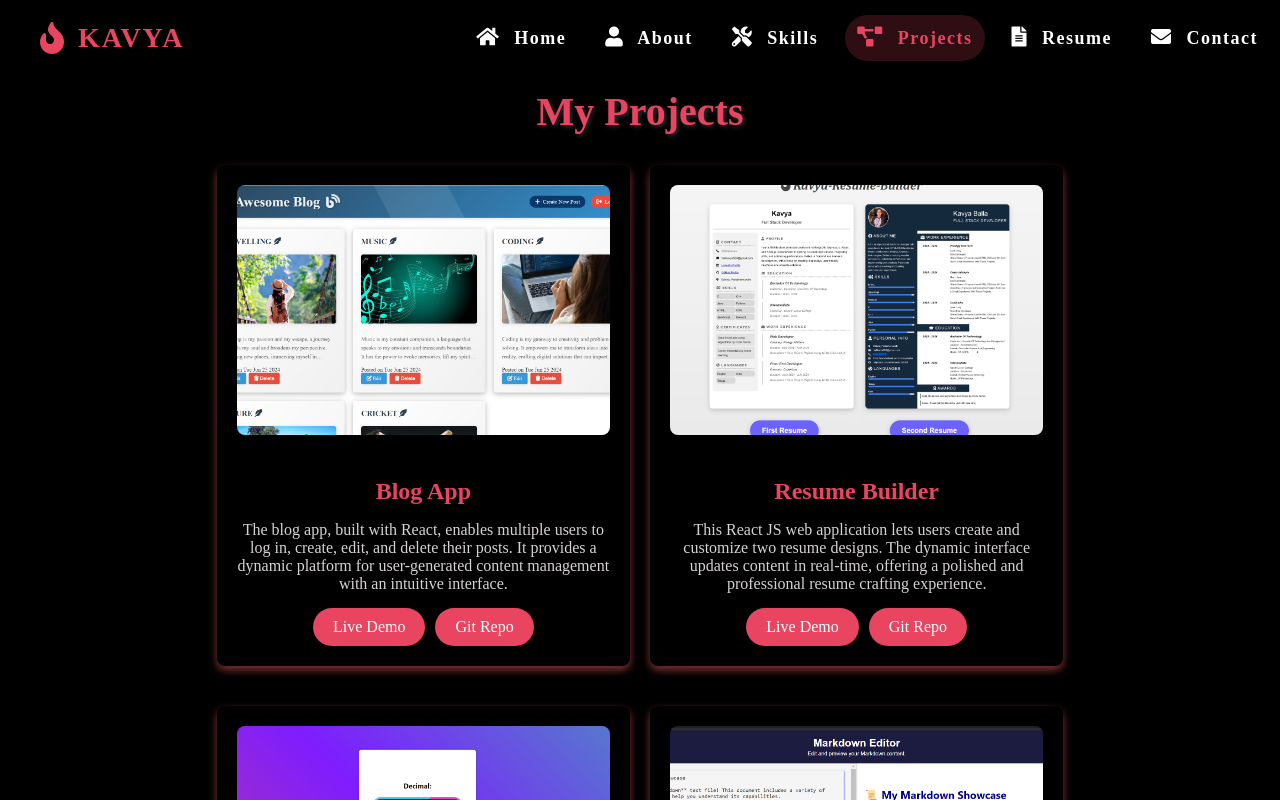
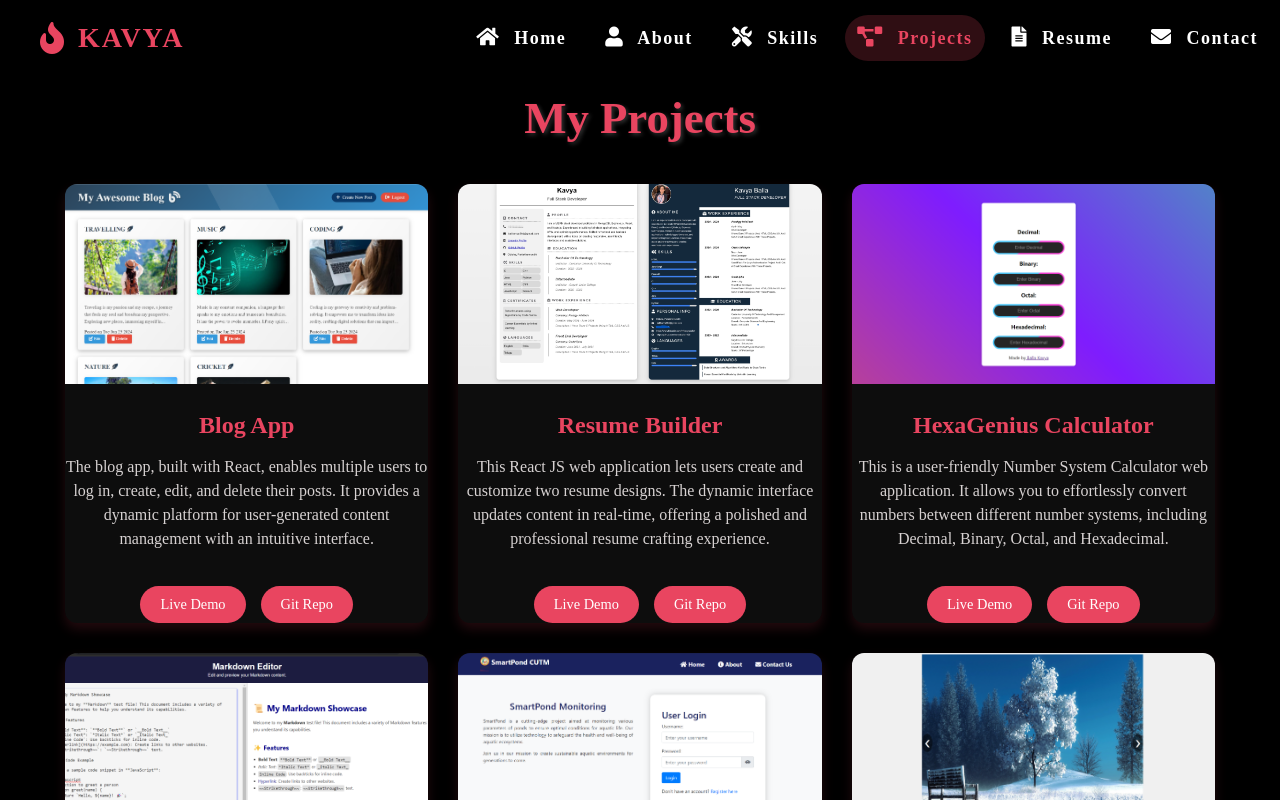
Before and after one commit to kavyaballa1020/Angular-Portfolio, an Angular app: page /projects in a window 1280 px wide. Shown: the top 800 px of the page. Built offline with nearby package versions, Linux system fonts and the light colour scheme.

Commit message:
"Refactored project card layout in projects component"

```diff
--- a/src/app/projects/projects.component.css
+++ b/src/app/projects/projects.component.css
@@ -5,103 +5,85 @@
   text-align: center;
   border-top: 5px solid #e94560;
 }
+
 .projects-section h2 {
-  font-size: 2.5rem;
-  margin-bottom: 30px;
+  font-size: 2.8rem;
+  margin-bottom: 40px;
   color: #e94560;
   text-shadow: 2px 2px 4px rgba(255,255,255,0.2);
+}
 
-}
 .project-cards-container {
   display: flex;
   flex-wrap: wrap;
   justify-content: center;
-  gap: 20px;
+  gap: 30px;
 }
-@keyframes fadeInUp {
-  from {
-    opacity: 0;
-    transform: translateY(20px);
-  }
-  to {
-    opacity: 1;
-    transform: translateY(0);
-  }
+
+.project-card {
+  width: calc(33.333% - 30px);
+  background-color: rgba(255, 255, 255, 0.05);
+  border-radius: 12px;
+  overflow: hidden;
+  box-shadow: 0 6px 12px rgba(233, 69, 96, 0.15);
+  transition: transform 0.3s ease, box-shadow 0.3s ease;
 }
-.project-card {
-  width: calc(33.333% - 20px);
-  margin-bottom: 20px;
-  padding: 20px;
-  backdrop-filter: blur(10px);
-  border-radius: 8px;
-  box-shadow: 0 4px 8px rgba(221, 86, 86, 0.58);
-  transition: transform 0.3s ease, box-shadow 0.3s ease;
-  color: #ffffff;
-  opacity: 0;
-  animation: fadeInUp 1s forwards;
-}
-.project-card:nth-child(1) {
-  animation-delay: 0.2s;
-}
-.project-card:nth-child(2) {
-  animation-delay: 0.4s;
-}
-.project-card:nth-child(3) {
-  animation-delay: 0.6s;
-}
-.project-card:nth-child(4) {
-  animation-delay: 0.8s;
-}
+
 .project-card:hover {
   transform: translateY(-5px);
-  box-shadow: 0 8px 16px rgba(0, 0, 0, 0.2);
+  box-shadow: 0 10px 20px rgba(233, 69, 96, 0.25);
 }
+
+.project-image-container {
+  position: relative;
+  overflow: hidden;
+}
+
 .project-image {
   width: 100%;
-  height: 250px;
+  height: 200px;
   object-fit: cover;
-  border-radius: 8px;
-  margin-bottom: 15px;
-  box-shadow: 0 4px 8px rgba(0, 0, 0, 0.1);
+  transition: transform 0.3s ease;
 }
+
+.project-card:hover .project-image {
+  transform: scale(1.05);
+}
+
+.project-info {
+  padding: 20px;
+}
+
 .project-card h3 {
   font-size: 1.5rem;
   margin-bottom: 10px;
   color: #e94560;
 }
+
 .project-card p {
   font-size: 1rem;
   color: #d7d2d2;
   margin-bottom: 15px;
+  line-height: 1.5;
 }
-.project-link {
-  display: inline-block;
-  padding: 10px 20px;
-  font-size: 1rem;
-  color: #ffffff;
-  background-color: #e94560;
-  text-decoration: none;
-  border-radius: 25px;
-  transition: background-color 0.3s ease;
-}
-.project-link:hover {
-  background-color: #ff6b8b;
-}
+
 .project-links {
   display: flex;
   justify-content: center;
-  gap: 10px;
-  margin-top: 15px;
+  gap: 15px;
+  margin-top: 20px;
 }
+
 .project-links a {
   padding: 10px 20px;
-  font-size: 1rem;
+  font-size: 0.9rem;
   color: #ffffff;
   background-color: #e94560;
   text-decoration: none;
   border-radius: 25px;
   transition: background-color 0.3s ease, transform 0.3s ease;
 }
+
 .project-links a:hover {
   background-color: #ff6b8b;
   transform: translateY(-2px);
@@ -110,11 +92,13 @@
 .project-links a:active {
   transform: translateY(0);
 }
+
 @media (max-width: 1024px) {
   .project-card {
     width: calc(50% - 20px);
   }
 }
+
 @media (max-width: 768px) {
   .project-card {
     width: 100%;
```
